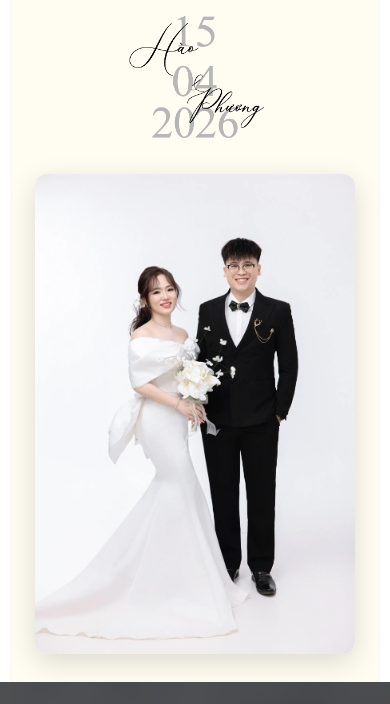
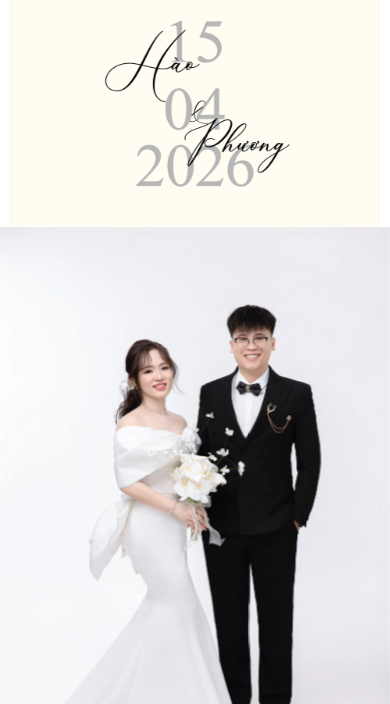
Before and after one commit to haophuongwedding/haophuongwedding.github.io, a website built with Vite: page index.html in a window 390 px wide. Shown: the part 1673-2377 px from the top of the page. Built offline with nearby package versions, Linux system fonts and the light colour scheme.

Commit message:
Update styles.css for improved layout and responsiveness: adjust .img-chu width for single-column layout, modify media queries for .invite-inner-photo and .cover-photo to enhance mobile presentation.

```diff
--- a/src/styles.css
+++ b/src/styles.css
@@ -307,10 +307,11 @@ a {
 }
 
 .img-chu {
-  width: 44%;
+  /* Single-column layout: monogram reads larger (closer to reference thiệp mẫu) */
+  width: min(60%, 400px);
   margin: 0 auto;
 }
-@media (min-width: 550px) {
+@media (min-width: 850px) {
   .img-chu {
     width: 39%;
   }
@@ -323,15 +324,19 @@ a {
   object-position: center top;
   display: block;
 }
-/* On mobile the cover photo appears as a standalone portrait below the invitation
-   text. Cap the max-width so it doesn't stretch edge-to-edge and add a touch of
-   border-radius for a "card photo" look matching the sample site. */
-@media (max-width: 549px) {
+/* Single-column: full-bleed portrait (no inset “card” frame) like reference mẫu */
+@media (max-width: 849px) {
+  .invite-inner-photo {
+    width: 100vw;
+    max-width: 100vw;
+    margin-left: calc(50% - 50vw);
+    margin-right: calc(50% - 50vw);
+  }
   .cover-photo {
-    max-width: 320px;
-    margin: 0 auto;
-    border-radius: 12px;
-    box-shadow: 0 8px 28px rgba(0, 0, 0, 0.14);
+    max-width: none;
+    margin: 0;
+    border-radius: 0;
+    box-shadow: none;
   }
 }
 @media (min-width: 850px) {
```
